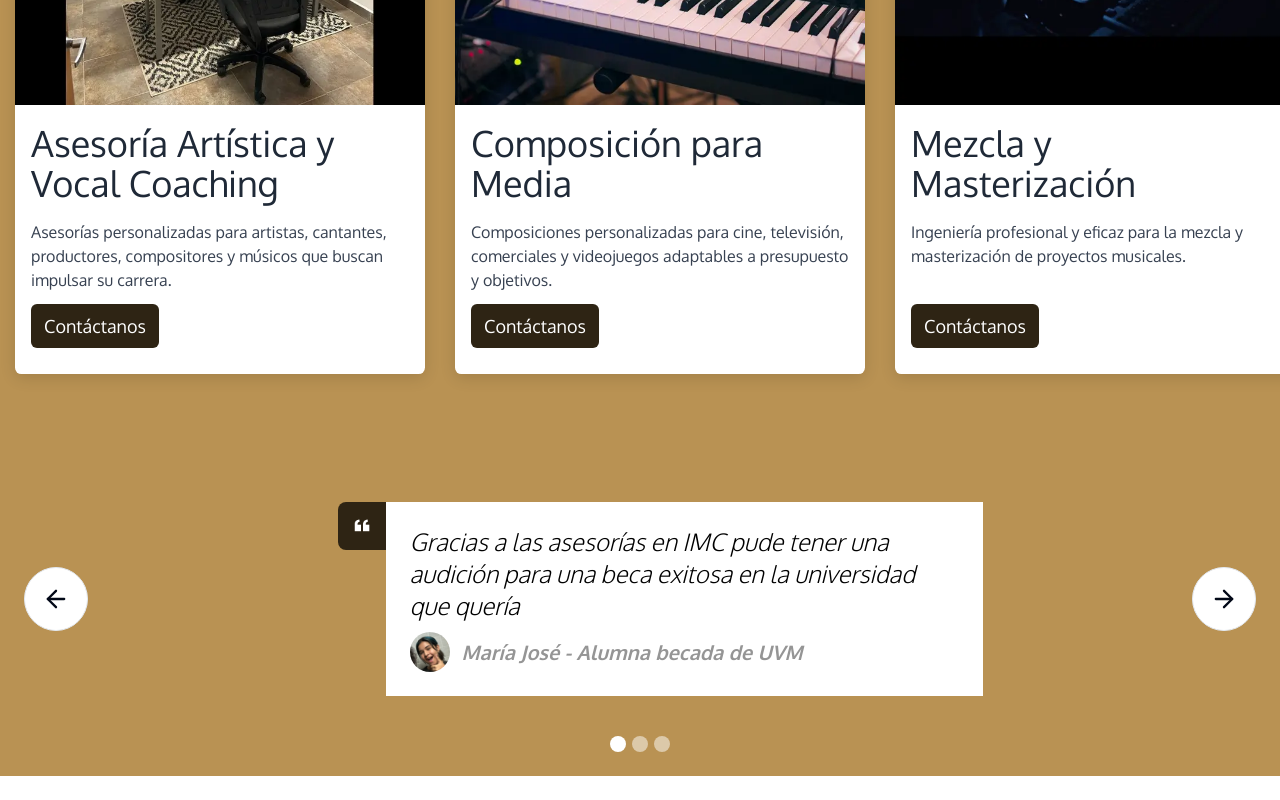
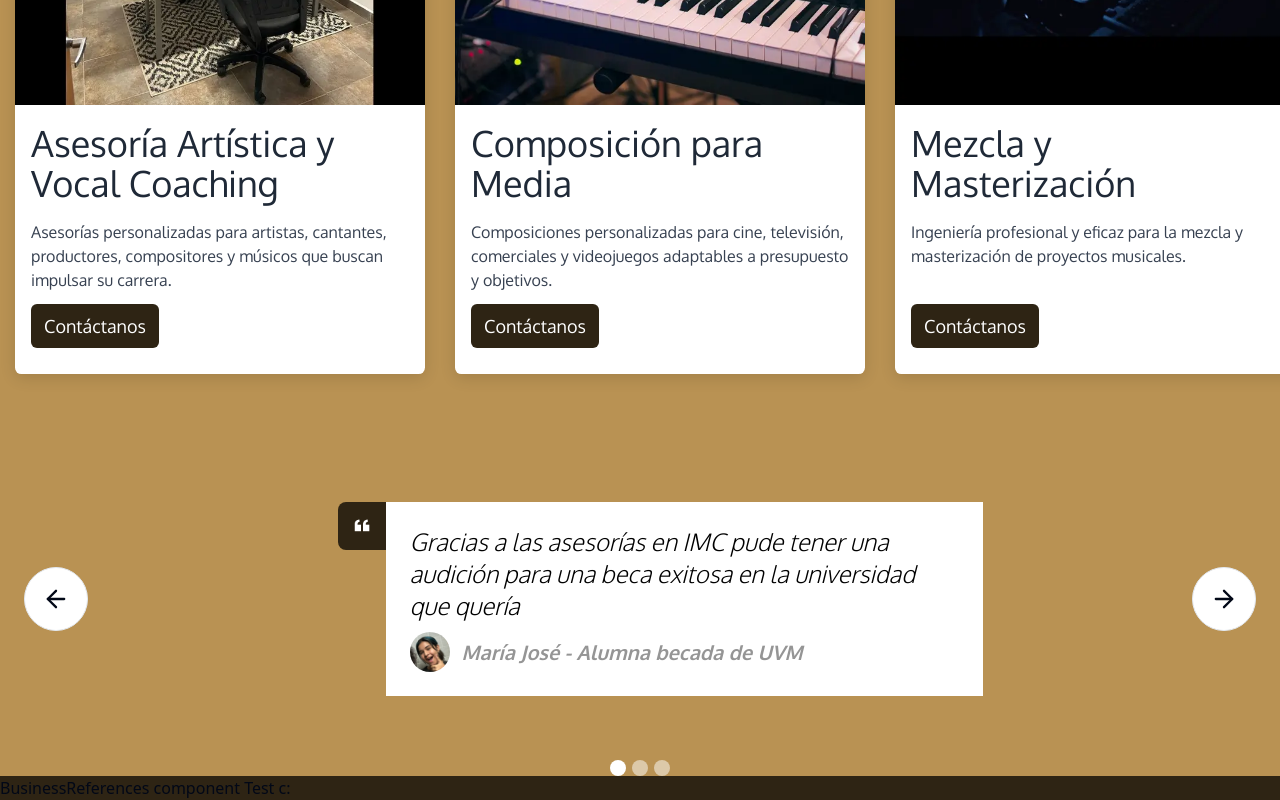
Before and after one commit to saulkurosaki/IZTAC-MUSIC-COMPANY, a Next.js app: page /our-services in a window 1280 px wide. Shown: the part 540-1340 px from the top of the page. Before the commit the page ends 1316 px from the top, so only its background shows below. Built offline with nearby package versions, Linux system fonts and the light colour scheme.

Commit message:
feat(OurServicesPage): implement the BusinessReferences component within the page

```diff
--- a/app/(root)/our-services/page.tsx
+++ b/app/(root)/our-services/page.tsx
@@ -1,4 +1,5 @@
 import OurServicesSection from "@/components/OurServicesSection";
+import BusinessReferences from "@/components/our-services/BusinessReferences";
 import Header from "@/components/our-services/Header";
 import OurReferences from "@/components/our-services/OurReferences";
 
@@ -10,6 +11,8 @@ const OurServicesPage = () => {
       <OurServicesSection />
 
       <OurReferences />
+
+      <BusinessReferences />
     </div>
   );
 };
```
